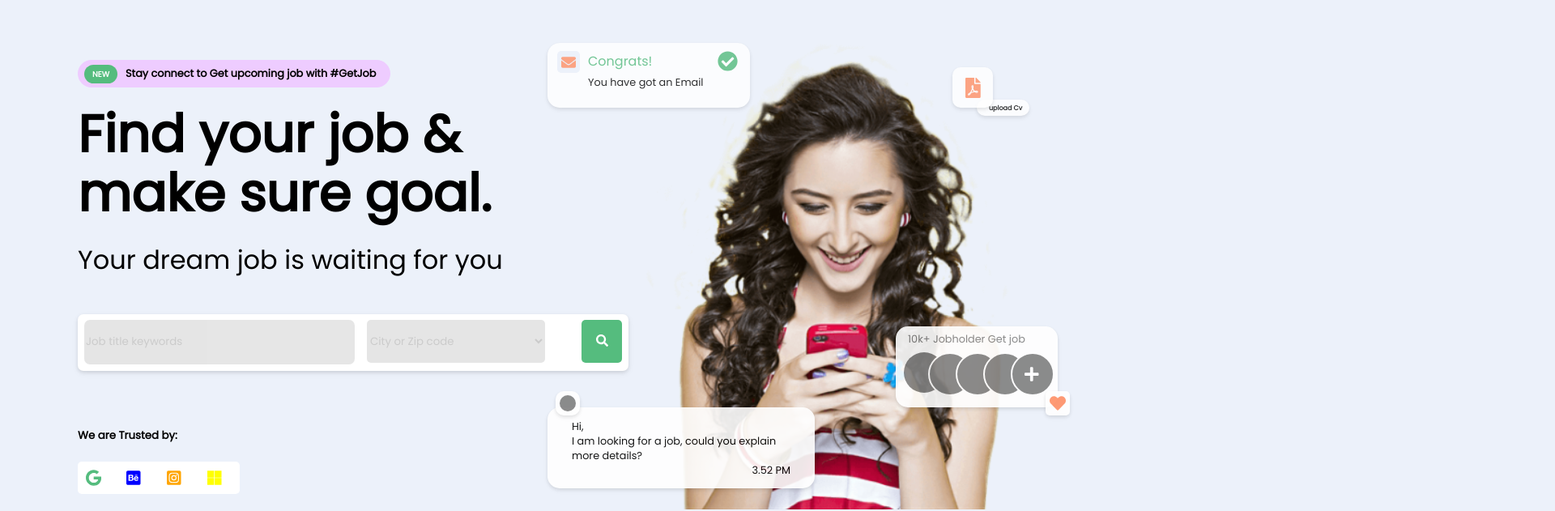
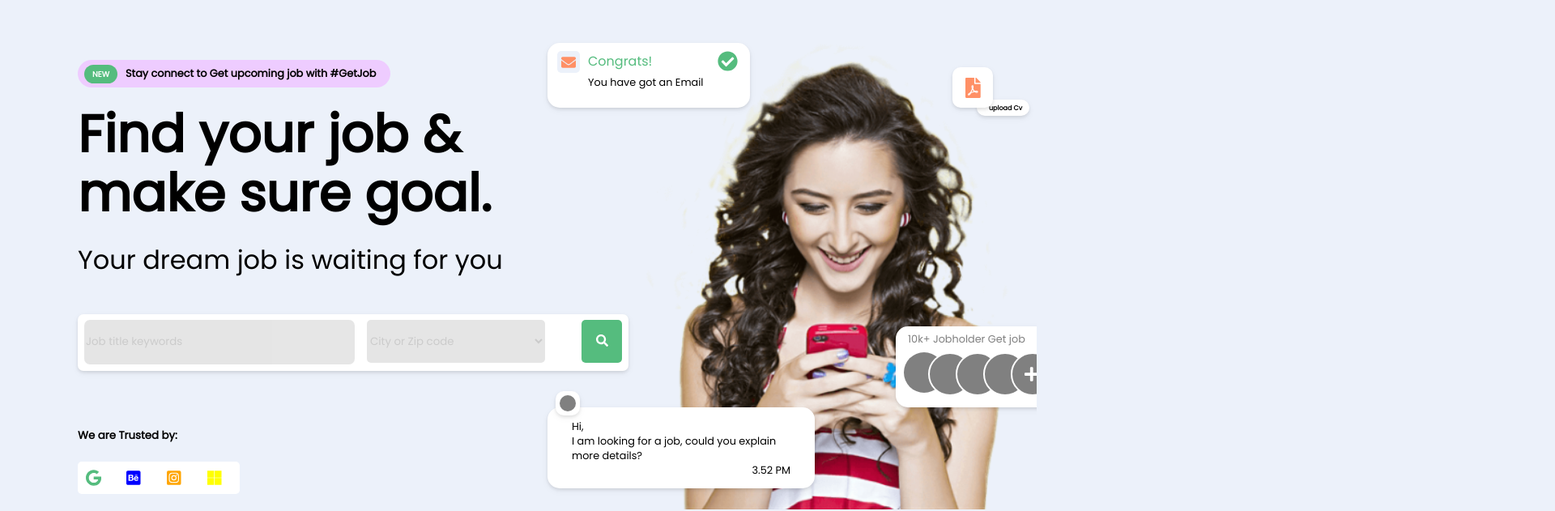
Before and after one commit to manuzcheruz/handshake-react, a React (Create React App) app: page / in a window 1280 px wide. Shown: the part 200-831 px from the top of the page at 81% size, 1920 px wide, since content can reach past the window. Built offline with nearby package versions, Linux system fonts and the light colour scheme.

Commit message:
added animations to all the page

```diff
--- a/package.json
+++ b/package.json
@@ -8,6 +8,7 @@
     "@testing-library/user-event": "^12.1.10",
     "react": "^17.0.1",
     "react-dom": "^17.0.1",
+    "react-reveal": "^1.2.2",
     "react-scripts": "4.0.1",
     "web-vitals": "^0.2.4"
   },
--- a/src/components/LandingPage/CategorySection/CategorySection.js
+++ b/src/components/LandingPage/CategorySection/CategorySection.js
@@ -1,4 +1,5 @@
 import React from 'react'
+import Fade from 'react-reveal/Fade';
 import CategoryCard from './CategoryCard/CategoryCard'
 
 import './CategorySection.css'
@@ -7,6 +8,7 @@ function CategorySection() {
     return (
         <div className="section" style={{backgroundColor: 'white'}}>
             <div className="container">
+                <Fade bottom>
                     <div className="category-wrapper">
                         <div className="title">
                             Browse Jobs
@@ -26,6 +28,7 @@ function CategorySection() {
                             <CategoryCard />
                         </div>
                     </div>
+                </Fade>
             </div>
         </div>
     )
--- a/src/components/LandingPage/IntroSection/IntroSection.js
+++ b/src/components/LandingPage/IntroSection/IntroSection.js
@@ -1,4 +1,5 @@
 import React from 'react'
+import Fade from 'react-reveal/Fade';
 
 import './IntroSection.css'
 import handshake from '../../../Assets/Images/handshake2.png'
@@ -8,6 +9,7 @@ function IntroSection() {
     return (
         <div className="section">
             <div className="container">
+                <Fade bottom>
                     <div className="intro-wrapper">
                         <div className="message">
                             <div className="top">
@@ -58,6 +60,7 @@ function IntroSection() {
                             </div>
                         </div>
                         <div className="image">
+                            <Fade left>
                                 <div className="mail">
                                     <div className="mail-icon" style={{marginLeft: '12px', marginRight: '10px', marginTop: '10px', padding: '5px', backgroundColor: '#ECF1FA', height: '17px', borderRadius: '5px'}}>
                                         <Mail height={18} />
@@ -74,16 +77,22 @@ function IntroSection() {
                                         <Check height={25} />
                                     </div>
                                 </div>
+                            </Fade>
+                            <Fade bottom>
                                 <div className="upload">
                                     <h6>
                                         upload Cv
                                     </h6>
                                 </div>
+                            </Fade>
+                            <Fade right>
                                 <div className="pdf">
                                     <div className="pdf-icon" style={{marginTop: '13px', marginLeft: '16px'}}>
                                         <Pdf height={25} />
                                     </div>
                                 </div>
+                            </Fade>
+                            <Fade top>
                                 <div className="job-holder">
                                     <div className="job-holder-text" style={{marginLeft: '15px'}}>
                                         10k+ Jobholder Get job
@@ -100,11 +109,15 @@ function IntroSection() {
                                         </div>
                                     </div>
                                 </div>
+                            </Fade>
+                            <Fade bottom>
                                 <div className="heart">
                                     <div className="heart-icon" style={{marginTop: '5px', marginLeft: '5px'}}>
                                         <Heart height={20} />
                                     </div>
                                 </div>
+                            </Fade>
+                            <Fade top>
                                 <div className="mini">
                                     <div className="mini-content" style={{marginLeft: '30px', marginRight: '30px'}}>
                                         <div style={{padding: '0px', fontSize: '0.8rem', marginTop: '15px'}}>
@@ -118,14 +131,19 @@ function IntroSection() {
                                         </div>
                                     </div>
                                 </div>
+                            </Fade>
+                            <Fade right>
                                 <div className="mini-profile">
                                     <div className="mini-profile-image"></div>
                                 </div>
+                            </Fade>
                             <div className="thumb">
                                 <img width="450px" src={handshake} alt="handshake" />
                             </div>
                         </div>
                     </div>
+
+                </Fade>
             </div>
         </div>
     )
--- a/src/components/LandingPage/JobSection/JobSection.js
+++ b/src/components/LandingPage/JobSection/JobSection.js
@@ -1,4 +1,5 @@
 import React from 'react'
+import Fade from 'react-reveal/Fade'
 import JobCard from './JobCard/JobCard'
 
 import './JobSection.css'
@@ -7,6 +8,7 @@ function JobSection() {
     return (
         <div className="section" style={{backgroundColor: 'white'}}>
             <div className="container">
+                <Fade bottom>
                     <div className="job-wrapper">
                         <h3 className="job-wrapper-title">
                             Latest <span>Jobs</span> Here
@@ -47,6 +49,7 @@ function JobSection() {
                             </div>
                         </div>
                     </div>
+                </Fade>
             </div>
         </div>
     )
--- a/src/components/LandingPage/ProcessSection/ProcessSection.js
+++ b/src/components/LandingPage/ProcessSection/ProcessSection.js
@@ -1,4 +1,5 @@
 import React from 'react'
+import Fade from 'react-reveal/Fade'
 
 import { Account, ArrowRight, Plug, Search, Upload } from '../../../Assets/icons'
 import './ProcessSection.css'
@@ -7,6 +8,7 @@ function ProcessSection() {
     return (
         <div className="section" style={{backgroundColor: 'white'}}>
             <div className="container">
+                <Fade left>
                     <div className="process-wrapper" style={{height: '400px'}}>
                         <div className="process-items" style={{marginTop: '80px'}}>
                             <div className="process-item">
@@ -100,7 +102,7 @@ function ProcessSection() {
                             </div>
                         </div>
                     </div>
-
+                </Fade>
             </div>
         </div>
     )
--- a/src/components/LandingPage/Testimonials/Testimonials.js
+++ b/src/components/LandingPage/Testimonials/Testimonials.js
@@ -1,4 +1,5 @@
 import React from 'react'
+import Fade from 'react-reveal/Fade';
 
 import './Testimonials.css'
 import TestimonialsCard from './TestimonialsCard/TestimonialsCard'
@@ -7,6 +8,7 @@ function Testimonials() {
     return (
         <div className="section" style={{backgroundColor: 'white'}}>
             <div className="container">
+                <Fade bottom>
                     <div className="testimonial-wrapper">
                         <div className="title">
                             What <span>Jobholders</span> say
@@ -24,6 +26,7 @@ function Testimonials() {
                             <TestimonialsCard />
                         </div>
                     </div>
+                </Fade>
             </div>
         </div>
     )
```
Also changed, not shown: src/components/LandingPage/ExploreCompanySection/ExploreCompanySection.js (+11 -0 lines), src/components/LandingPage/ExploreStudentSection/ExploreStudentSection.js (+13 -0 lines), 2 other files (tests, documents, lock files or other folders). Lines whose indentation alone changed are shown as unchanged.
